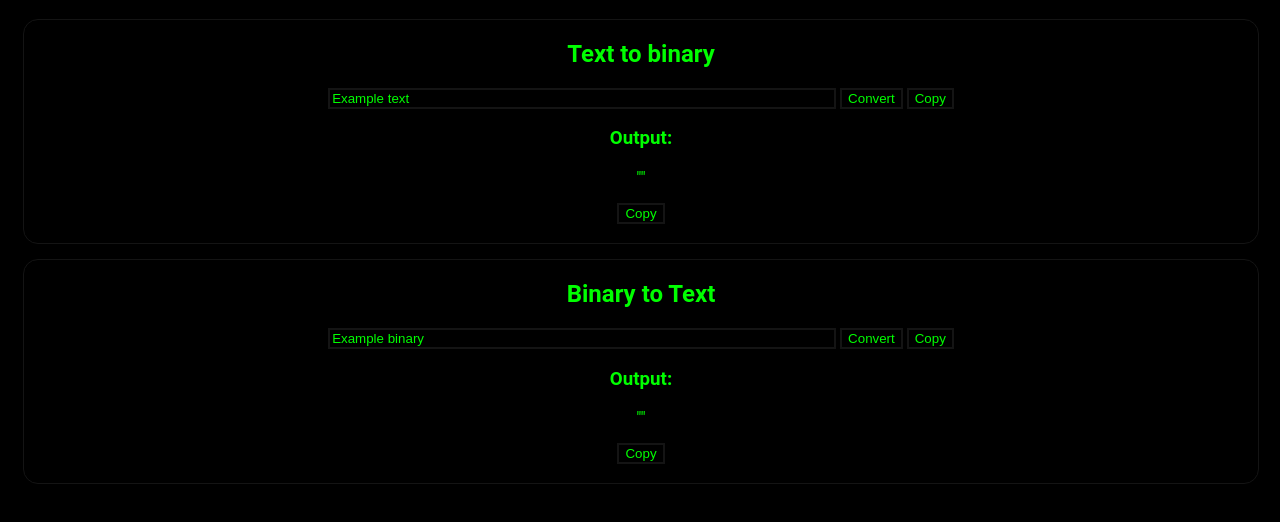
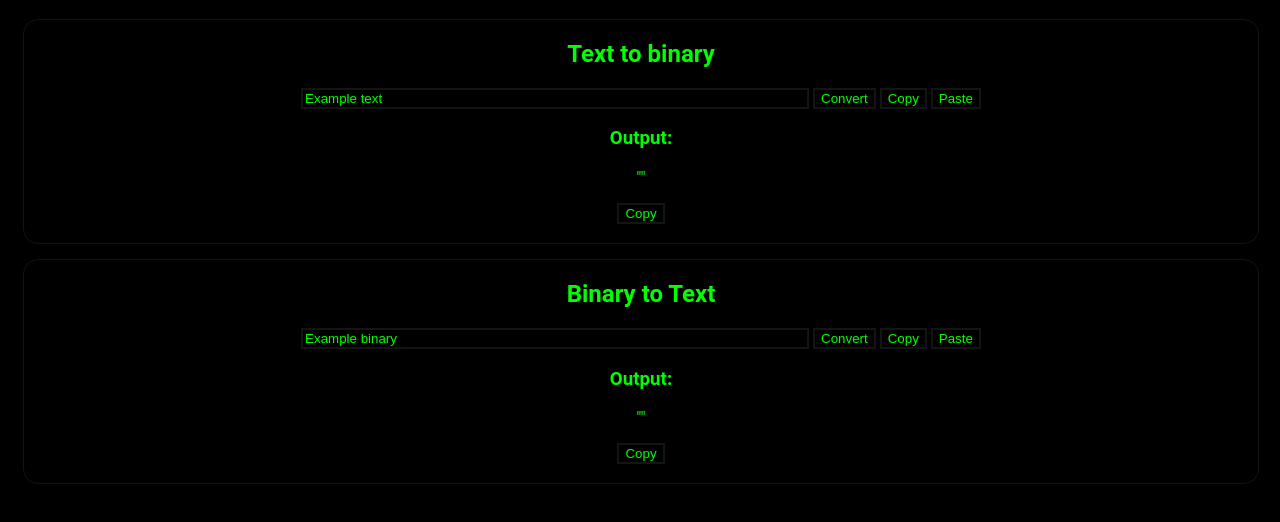
Before and after one commit to Declan-Reid/binary, a plain HTML site: page index.html in a window 1280 px wide. Shown: the part 62-584 px from the top of the page. Drawn offline with Linux system fonts and the light colour scheme.

Commit message:
Add copy and paste buttons

```diff
--- a/index.html
+++ b/index.html
@@ -19,6 +19,7 @@
                 <input type="text" class="input-box" id="input-text" placeholder="Example text">
                 <input type="submit" value="Convert" onclick="convertToBinary()">
                 <input type="submit" value="Copy" onclick="copyBinaryValue()">
+                <input type="submit" value="Paste" onclick="pasteBinaryValue()">
             </div>
             <div class="output" id="output">
                 <h3>Output:</h3>
@@ -36,6 +37,7 @@
                 <input type="text" class="input-box" id="input-binary" placeholder="Example binary">
                 <input type="submit" value="Convert" onclick="convertToText()">
                 <input type="submit" value="Copy" onclick="copyTextValue()">
+                <input type="submit" value="Paste" onclick="pasteTextValue()">
             </div>
             <div class="output" id="output">
                 <h3>Output:</h3>
--- a/main.js
+++ b/main.js
@@ -55,3 +55,13 @@ function copyText() {
     console.log('To copy:', text);
     navigator.clipboard.writeText(text);
 }
+
+async function pasteBinaryValue() {
+    const paste = await navigator.clipboard.readText();
+    document.getElementById("input-text").value = paste;
+}
+
+async function pasteTextValue() {
+    const paste = await navigator.clipboard.readText();
+    document.getElementById("input-binary").value = paste;
+}
```
